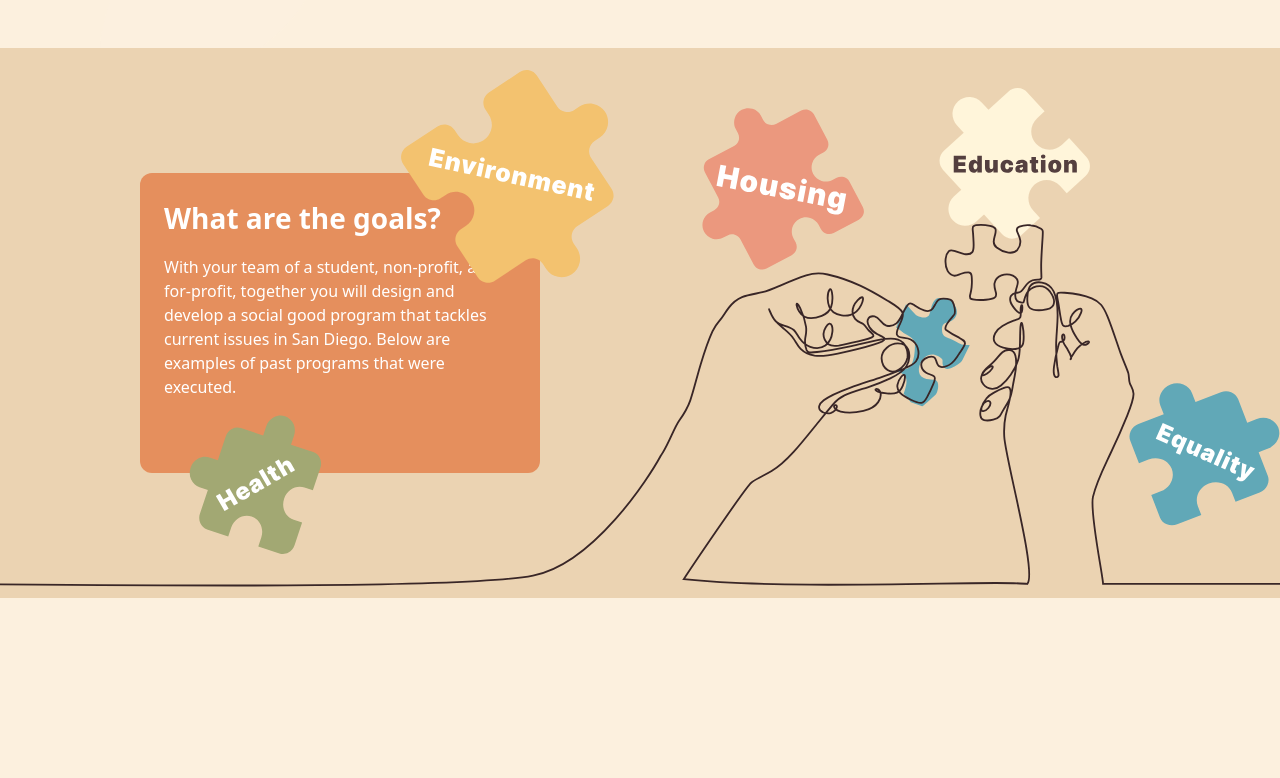
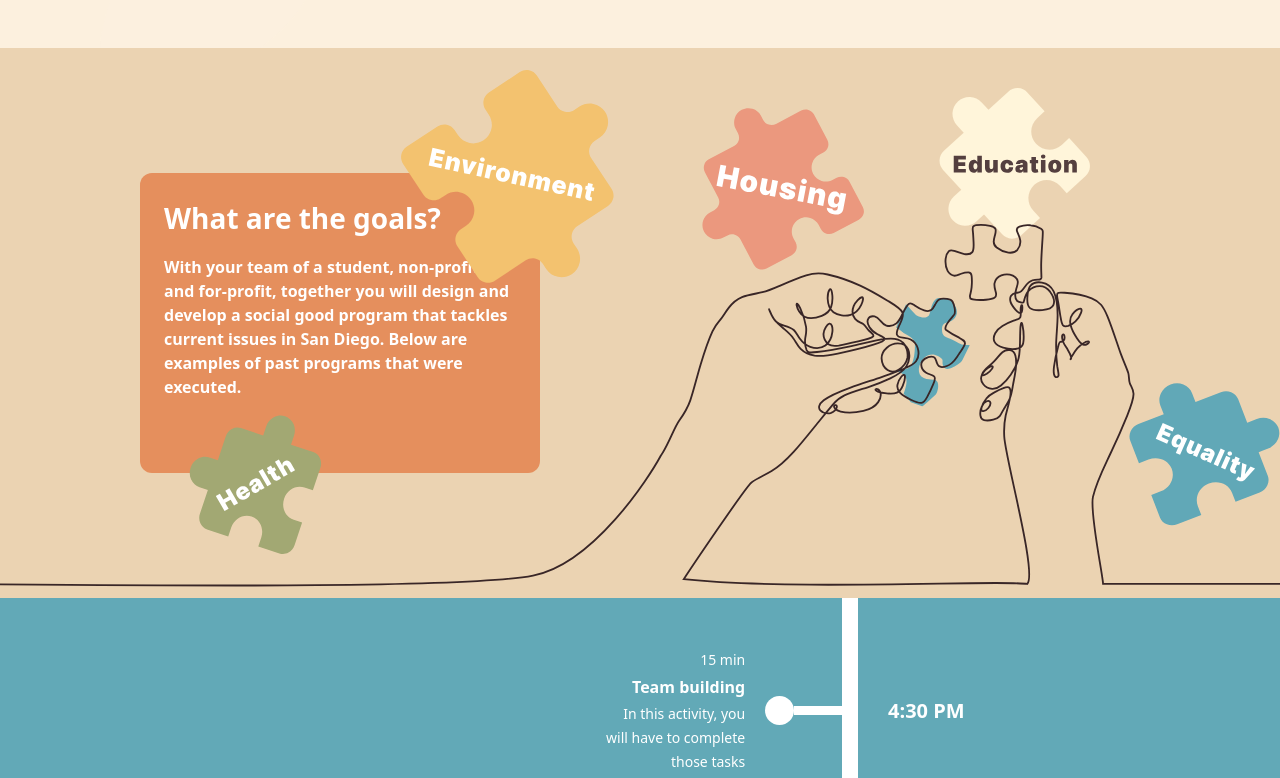
Before and after one commit to treasure-hacks/cause-hackathon-site, a Next.js app: page / in a window 1280 px wide. Shown: the part 2852-3630 px from the top of the page. Built offline with nearby package versions, Linux system fonts and the light colour scheme.

Commit message:
schedule section

```diff
--- /dev/null
+++ b/components/ScheduleSection.js
@@ -0,0 +1,119 @@
+
+const schedule=[
+    {
+        title:"Team building",
+        time:"4:30",
+        duration:"15 min",
+        description:"In this activity, you will have to complete those tasks"
+    },
+    {
+        title:"Team building",
+        time:"4:30",
+        duration:"15 min",
+        description:"In this activity, you will have to complete those tasks"
+    },
+    {
+        title:"Team building",
+        time:"4:30",
+        duration:"15 min",
+        description:"In this activity, you will have to complete those tasks"
+    },
+    {
+        title:"Team building",
+        time:"4:30",
+        duration:"15 min",
+        description:"In this activity, you will have to complete those tasks"
+    },
+    {
+        title:"Team building",
+        time:"4:30",
+        duration:"15 min",
+        description:"In this activity, you will have to complete those tasks"
+    },
+
+];
+
+export function ScheduleSection(props){
+
+    return (
+        <div className="delimitationred xl:px-[180px] lg:px-[50px] md:px-[20px] relative flex lg:flex-row flex-col items-center   lg:justify-between lg:items-center bg-[hsl(190,37%,55%)]">
+            <div className="bg-[hsl(190,63%,25%)] text-white h  lg:w-[370px] md:w-[350px] w-[80%] md:h-[300px] h-[300px]  p-6 rounded-xl mt-8  flex flex-col lg:items-start items-center">
+                <h2 className="text-white mb-8 text-center lg:text-left ">Schedule</h2>
+                <p className="text-white text-[16px] leading-6 mb-2 text-center lg:text-left"><em>Place:</em> VentureX san diego</p>
+                <p className="text-white text-[16px] leading-6 mb-2 text-center lg:text-left"><em>Date:</em> October 15th</p>
+                <p className="text-white text-[16px] leading-6 mb-6 text-center lg:text-left"><em>Time:</em> 2PM</p>
+                <button className=" w-[110px] h-[50px]  flex justify-center items-center font-bold  text-[hsl(0,0%,100%)] bg-[hsl(67,23%,55%)] rounded-xl">Register</button>
+            </div>
+            <TimeTree/>
+        </div>
+    );
+}
+
+
+export function TimeTree(props){
+
+    const leafs=schedule.map((element,index)=>{
+        return (
+            <Leaf key={element.title} title={element.title} time={element.time} description={element.description} duration={element.duration} index={index} />
+        )
+    });
+
+    return (
+        <ul className="delimitationgreen   md:w-[500px] w-[400px] ">
+
+            <LayoutLeaf  key="topSpace" height="50px"/>
+
+            {leafs}
+
+            <LayoutLeaf key="bottomSpace" height="50px"/>
+        </ul>
+    );
+}
+
+export function Leaf(props){
+
+    const textAlign=(props.index%2)==0?" text-right ": " text-left ";
+    const flexAlign=(props.index%2)==0?" flex-row ": " flex-row-reverse ";
+    const descriptionDefinedBorder=(props.index%2)==0?" border-r-8 ": " border-l-8 ";
+    const timeDefinedBorder=(props.index%2)==0?" border-l-8 ": " border-r-8 ";
+
+
+    return (
+        <>
+            <li  key={props.key} className={"delimitationpurple flex  w-full text-white "+flexAlign}>
+                <div className={"delimitationblue w-[50%] flex border-white"+flexAlign+descriptionDefinedBorder}>
+
+                    <div className={"delimitationyellow font-normal w-[60%]"+textAlign}>
+                        <p className="font-normal mb-[2%]">{props.duration}</p>
+                        <p className="text-[16px] mb-[2%]">{props.title}</p>
+                        <p className="font-normal  ">{props.description}</p>
+                    </div>
+
+                    <div className={"delimitationred flex flex-row items-center flex-1 justify-end"+flexAlign}>
+                        <div className="delimitationblue w-[30%] aspect-square rounded-full bg-white "></div>
+                        <div className="delimitationyellow w-[50%] border border-solid border-t-8 border-white"></div>
+                    </div>
+
+                </div>
+
+                <div className={"delimitationgreen  px-[6%] flex flex-col justify-center border-white"+timeDefinedBorder}>
+
+                    <p className="text-[20px]">{props.time+" PM"}</p>
+
+                </div>
+            </li>
+            <LayoutLeaf key={props.title+"bottomspace"} height="20px"/>
+        </>
+    );
+}
+
+export function LayoutLeaf(props){
+
+    const height=" h-["+props.height+"] ";
+    return (
+        <li  key={props.key} className={"delimitationpurple flex  w-full "+height}>
+                <div className="w-[50%] h-full  border-white border-r-8"></div>
+                <div className="w-[50%] h-full   border-white border-l-8"></div>
+        </li>
+    );
+}
--- a/components/StudentSection.js
+++ b/components/StudentSection.js
@@ -1,7 +1,7 @@
 
 const studentProfile=[
 {
-    title:"Cs student",
+    title:"CS student",
     description:"You are able to op into the event with a template or some sort of “forkable” app that they can just adapt to the developed social good program; it would help create a compelling demo/providing necessary software, but we would not judge based on technical complexity.",
     order:"normal",
     imgSrc:"/csIllustration.jpg",
--- a/pages/index.js
+++ b/pages/index.js
@@ -6,6 +6,7 @@ import {HeroSection} from '../components/HeroSection';
 import {StudentSection} from '../components/StudentSection';
 import {AboutSection} from '../components/AboutSection';
 import {OrganizationSection} from '../components/OrganizationSection';
+import {ScheduleSection} from '../components/ScheduleSection';
 
 
 const inter = Inter({ subsets: ['latin'] })
@@ -13,15 +14,17 @@ const inter = Inter({ subsets: ['latin'] })
 export default function Home() {
   return (
     <main className="flex flex-col">
-      <div className="bg-[hsla(36,76%,91%,36%)] bg-[url('/heroBackgroundCroped.jpg')] bg-cover bg-no-repeat  ">
+      <div className="  bg-[hsla(36,76%,91%,36%)] bg-[url('/heroBackgroundCroped.jpg')] bg-cover bg-no-repeat  ">
         <Header/>
         <HeroSection/>
+
       </div>
-      <div className="bg-[hsla(35,83%,93%,100%)] pb-[300px]">
+      <div className="bg-[hsla(35,83%,93%,100%)] ">
         <AboutSection/>
         <StudentSection/>
         <OrganizationSection/>
         <GoalSection/>
+        <ScheduleSection/>
 
       </div>
 
--- a/styles/globals.css
+++ b/styles/globals.css
@@ -45,7 +45,11 @@ body {
     }
 
     p{
-      @apply text-[14px] leading-6;
+      @apply text-[14px] font-bold leading-6;
+    }
+
+    em{
+      @apply font-bold text-[hsl(67,23%,55%)] decoration-solid;
     }
 
     body{
@@ -54,23 +58,24 @@ body {
       height:100%;
     }
 
+
     /* .delimitationblue{
-      @apply border border-solid border-2 border-blue-500;
+      @apply border border-solid border-4 border-blue-500;
     }
 
     .delimitationred{
-      @apply border border-solid border-2 border-red-500;
+      @apply border border-solid border-4 border-red-500;
     }
 
     .delimitationpurple{
-      @apply border border-solid border-2 border-purple-500;
+      @apply border border-solid border-4 border-purple-500;
     }
 
     .delimitationyellow{
-      @apply border border-solid border-2 border-yellow-500;
+      @apply border border-solid border-4 border-yellow-500;
     }
 
     .delimitationgreen{
-      @apply border border-solid border-2 border-green-500;
+      @apply border border-solid border-4 border-green-500;
     } */
 }
```
